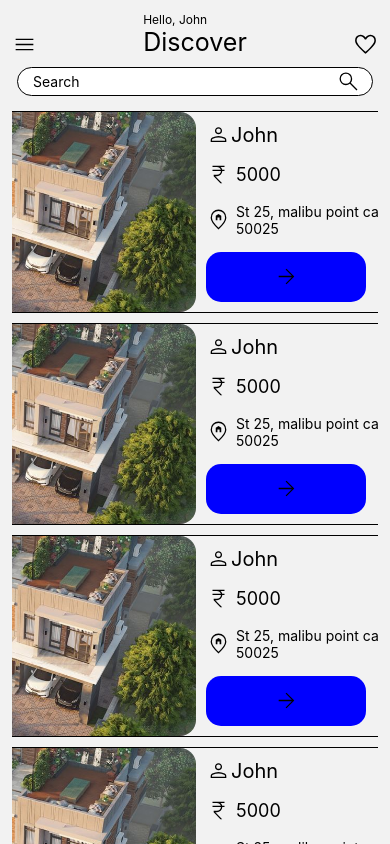
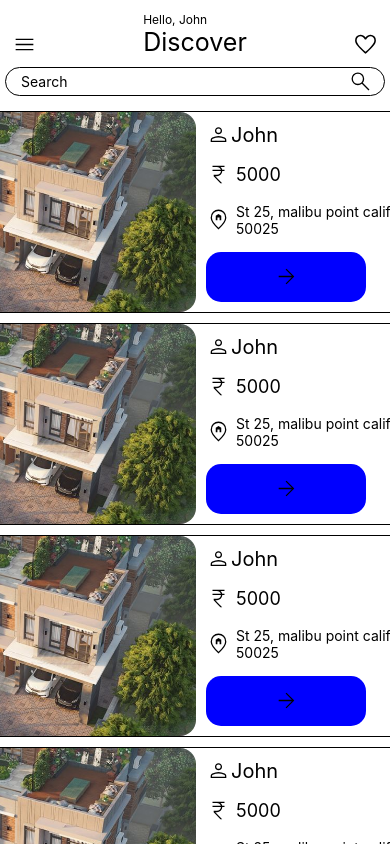
Before and after one commit to Kruger14/app, a React Native app: screen /home in a window 390 px wide. Built offline with nearby package versions, Linux system fonts and the light colour scheme.

Commit message:
UI issues

```diff
--- a/src/pages/CardComponent.js
+++ b/src/pages/CardComponent.js
@@ -52,6 +52,7 @@ const styles = StyleSheet.create({
 
 
     cardContainer: {
+        backgroundColor: 'white',
         elevation: 1,
         marginBottom: 10,
         flexDirection: 'row',
--- a/src/pages/Detail.js
+++ b/src/pages/Detail.js
@@ -16,7 +16,7 @@ const Detail = () => {
 
 
     return (
-        <SafeAreaProvider>
+        <SafeAreaProvider style={{ backgroundColor: 'white' }}>
             {/* appbar */}
             <View style={styles.appbar}>
 
--- a/src/pages/Home.js
+++ b/src/pages/Home.js
@@ -16,7 +16,6 @@ const Home = () => {
     return (
         <SafeAreaProvider>
             <View style={styles.home}>
-
                 <View style={styles.appbar}>
                     <TouchableOpacity onPress={() => Navigation.navigate('profile')}>
                         <Menu height={25} width={25} />
@@ -145,17 +144,19 @@ const styles = StyleSheet.create({
 
     home: {
         flex: 1,
-        marginLeft: 12,
-        marginRight: 12,
+        backgroundColor: 'white',
     },
 
     appbar: {
+        elevation: 5,
         height: 'auto',
         display: 'flex',
         flexDirection: 'row',
         justifyContent: 'space-between',
         alignItems: 'flex-end',
         marginTop: 12,
+        paddingStart: 12,
+        paddingEnd: 12,
     },
 
     greet: {
--- a/src/pages/Liked.js
+++ b/src/pages/Liked.js
@@ -1,5 +1,5 @@
 import React from 'react';
-import { View, TouchableOpacity, Text } from 'react-native';
+import { View, TouchableOpacity, Text, StyleSheet } from 'react-native';
 import { SafeAreaProvider } from 'react-native-safe-area-context';
 import CardComponent from './CardComponent';
 import ArrowBack from '../assets/svg/ArroBack';
@@ -9,22 +9,20 @@ const Liked = () => {
     const Navigation = useNavigation();
     return (
         <SafeAreaProvider>
-            <View style={{ flex: 1, backgroundColor: 'white' }}>
-                <View style={{
-                    height: 50, justifyContent: 'center', alignItems: 'flex-start'
-                }}>
+            <View style={styles.container}>
+                <View style={styles.header}>
                     <TouchableOpacity onPress={() => Navigation.navigate('home')}>
-                        <View style={{ marginStart: 12, }}>
+                        <View style={styles.backButton}>
                             <ArrowBack height={25} width={25} />
                         </View>
                     </TouchableOpacity>
                 </View>
 
-                <View style={{ elevation: 0, backgroundColor: 'white', height: 40, flexDirection: 'row', justifyContent: 'flex-end', alignItems: 'center' }}>
-                    <Text style={{ marginEnd: 15 }}>Total count:1</Text>
+                <View style={styles.totalCountContainer}>
+                    <Text style={styles.totalCountText}>Total count: 1</Text>
                 </View>
 
-                <View style={{ flex: 1, justifyContent: 'center', alignItems: 'center', margin: 12, }}>
+                <View style={styles.cardContainer}>
                     <CardComponent />
                 </View>
             </View>
@@ -32,4 +30,36 @@ const Liked = () => {
     )
 }
 
+const styles = StyleSheet.create({
+    container: {
+        flex: 1,
+        backgroundColor: 'white',
+    },
+    header: {
+        height: 50,
+        justifyContent: 'center',
+        alignItems: 'flex-start',
+    },
+    backButton: {
+        marginStart: 12,
+    },
+    totalCountContainer: {
+        elevation: 0,
+        backgroundColor: 'white',
+        height: 40,
+        flexDirection: 'row',
+        justifyContent: 'flex-end',
+        alignItems: 'center',
+    },
+    totalCountText: {
+        marginEnd: 15,
+    },
+    cardContainer: {
+        flex: 1,
+        justifyContent: 'center',
+        alignItems: 'center',
+        margin: 12,
+    },
+});
+
 export default Liked;
--- a/src/pages/Login.js
+++ b/src/pages/Login.js
@@ -1,11 +1,24 @@
 import { useNavigation } from '@react-navigation/native'
-import React from 'react'
+import React, { useRef, useState } from 'react'
 import { View, StyleSheet, TouchableOpacity, TextInput, Dimensions, Text, Image } from 'react-native'
 import { SafeAreaProvider } from 'react-native-safe-area-context'
 
 
 const Login = () => {
+    const [mailtext, setmailtext] = useState("");
+    const [password, setpassword] = useState("");
     const Navigation = useNavigation();
+
+    const handlemailChange = (textInput) => {
+        setmailtext(textInput);
+    }
+
+    const handlepassChange = (textInput) => {
+        setpassword(textInput);
+    }
+
+
+
     return (
         <SafeAreaProvider>
             <View style={styles.up}>
@@ -15,11 +28,17 @@ const Login = () => {
             <View style={styles.login}>
                 <Text style={styles.heading}>Welcome!</Text>
                 <Text style={styles.subheading}>Signin to continue</Text>
+
                 <View style={styles.inpbox}>
+
                     <TextInput style={styles.input}
+                        onChangeText={handlemailChange}
                         placeholder='Enter registered mail' />
-                    <TextInput style={styles.input} keyboardType='email-address'
+
+                    <TextInput style={styles.input}
+                        onChangeText={handlepassChange}
                         placeholder='Enter password' />
+
                 </View>
 
                 <View style={styles.btncontainer}>
--- a/src/pages/Profile.js
+++ b/src/pages/Profile.js
@@ -60,8 +60,9 @@ const Profile = () => {
 };
 
 const styles = StyleSheet.create({
+
     container: {
-        height: 180,
+        height: 100,
         backgroundColor: 'blue',
         justifyContent: 'flex-end',
         alignItems: 'center',
@@ -86,7 +87,7 @@ const styles = StyleSheet.create({
         color: 'black',
     },
     menuContainer: {
-        marginTop: 100,
+        marginTop: 80,
     },
     menuItem: {
         flexDirection: 'row',
```
